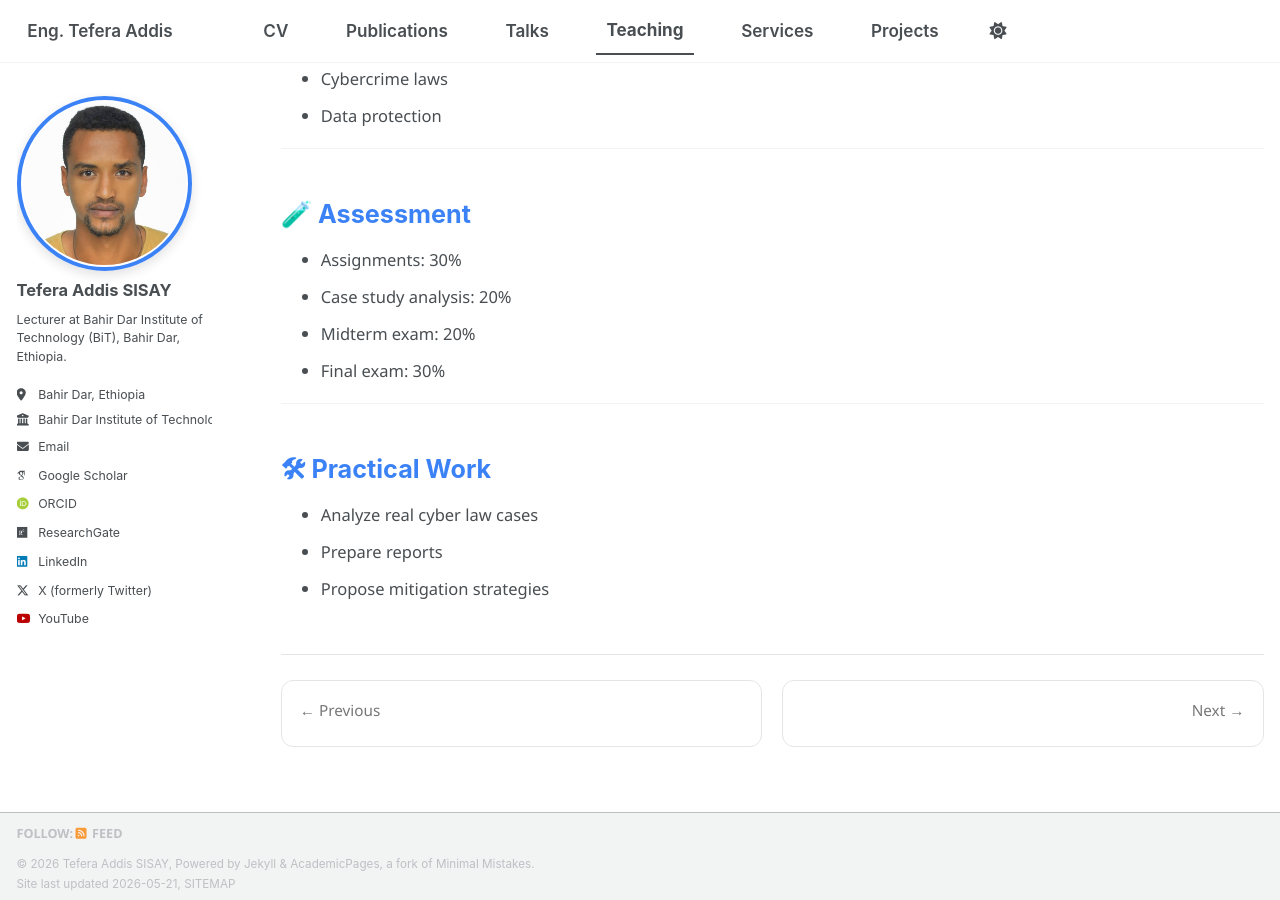
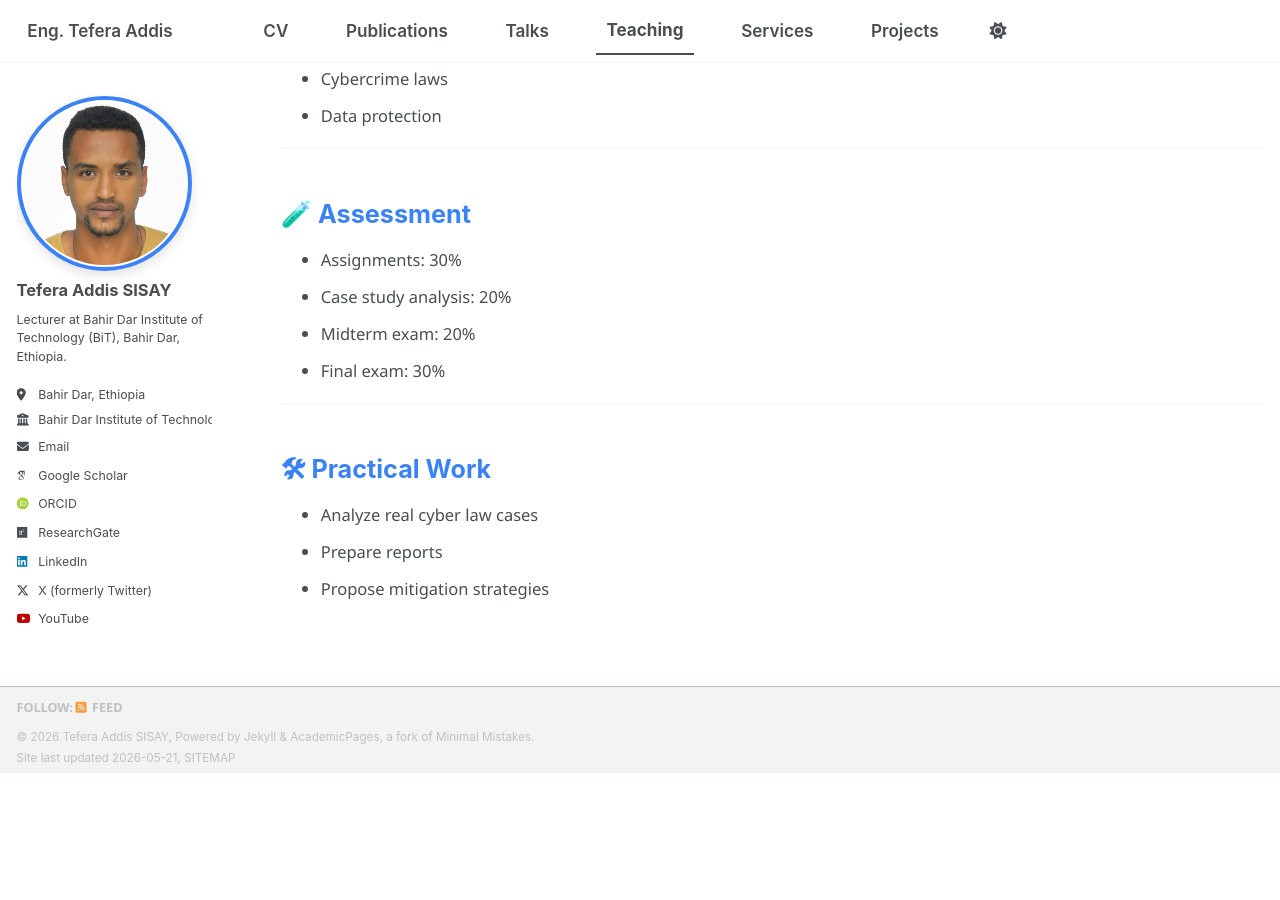
Before and after one commit to tefera-addis-sisay/tefera-addis-sisay.github.io, a Jekyll site: the page built from _teaching/2014-spring-teaching-1.md, in a window 1280 px wide and 900 px high, scrolled down 845 px. Built offline with Jekyll 4.4.1, drawn with Linux system fonts in a browser that asks for light colours; some web fonts are replaced; a script bundle is joined from its source files by our own code; library files that are not in the unit come from our copies; after the commit the page ends 1618 px from its top, so only the background shows below that.

Commit message:
Update archive.html

```diff
--- a/_layouts/archive.html
+++ b/_layouts/archive.html
@@ -22,10 +22,5 @@ layout: default
 
     {{ content }}
 
-    <!-- ✅ ADD THIS -->
-    {% if page.collection == "teaching" %}
-      {% include teaching-navigation.html %}
-    {% endif %}
-
   </div>
 </div>
```
